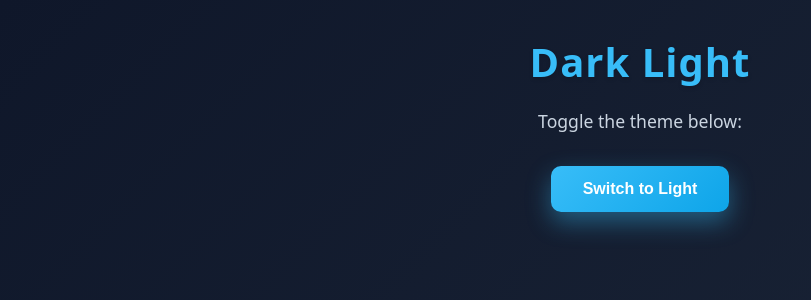
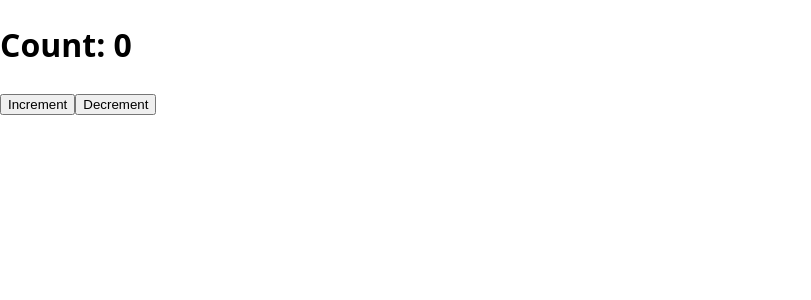
Before and after one commit to NirajPandit320/Skill-Boost-in-React, a React (Vite) app in the folder react-01/: page / in a window 1280 px wide. Shown: the top 300 px of the page, without its empty margins (0-811 px from the left). Built offline with nearby package versions, Linux system fonts and the light colour scheme.

Commit message:
learned useReducer Hook completely

```diff
--- a/react-01/src/App.jsx
+++ b/react-01/src/App.jsx
@@ -2,16 +2,19 @@
 // import {ForwardRefs} from "./components/hooks/UseRef/ForwardRefs";
 // import {BioProvider} from "./components/hooks/customhooks/Context";
 // import {Home} from "./components/hooks/customhooks/Home";
-import {DarkLight} from "./projects/DarkLight";
-import {ThemeProvider} from "./projects/DarkLight";
+// import {DarkLight} from "./projects/DarkLight";
+// import {ThemeProvider} from "./projects/DarkLight";
+import {ReducerComp} from "./components/hooks/UseReducer/ReducerComp";
+
 
 
 const App = () => {
   return (
   <>
-  <ThemeProvider>
+  {/* <ThemeProvider>
     <DarkLight/>
-  </ThemeProvider>
+  </ThemeProvider> */}
+  <ReducerComp/>
   </>
   )
 
--- /dev/null
+++ b/react-01/src/components/hooks/useReducer/ReducerComp.jsx
@@ -0,0 +1,22 @@
+import {useReducer} from "react";
+
+export const ReducerComp=()=>{
+    const reducer=(state,action)=>{
+        if(action.type==="INCREMENT"){
+            return state+1;
+        }
+        else if(action.type==="DECREMENT"){
+            return state-1;
+        }
+    }
+
+    const[count,dispatch]=useReducer(reducer,0);
+    return(
+        <div>
+            <h1>Count: {count}</h1>
+            <button onClick={()=>dispatch({type:"INCREMENT"})}>Increment</button>
+            <button onClick={()=>dispatch({type:"DECREMENT"})}>Decrement</button>
+        </div>
+    )
+
+}
```
